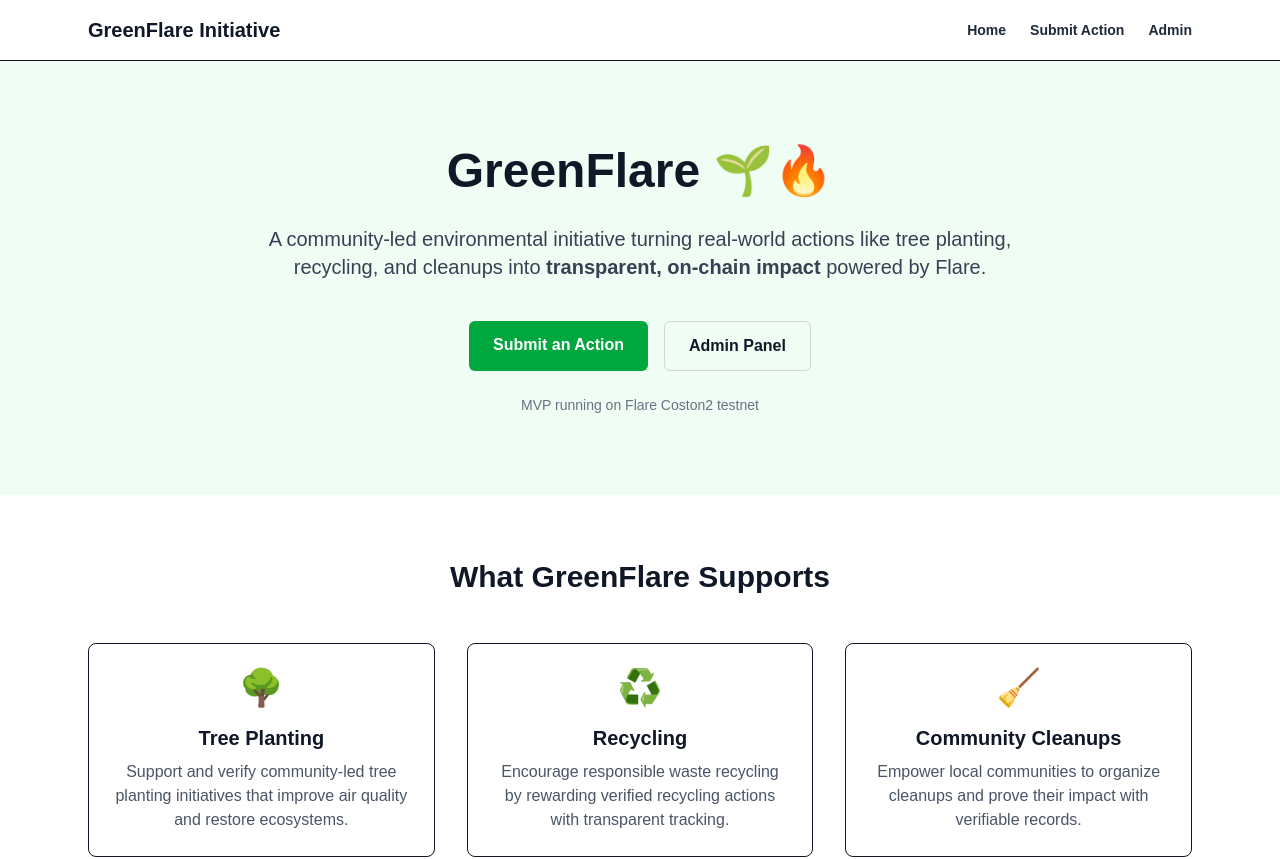
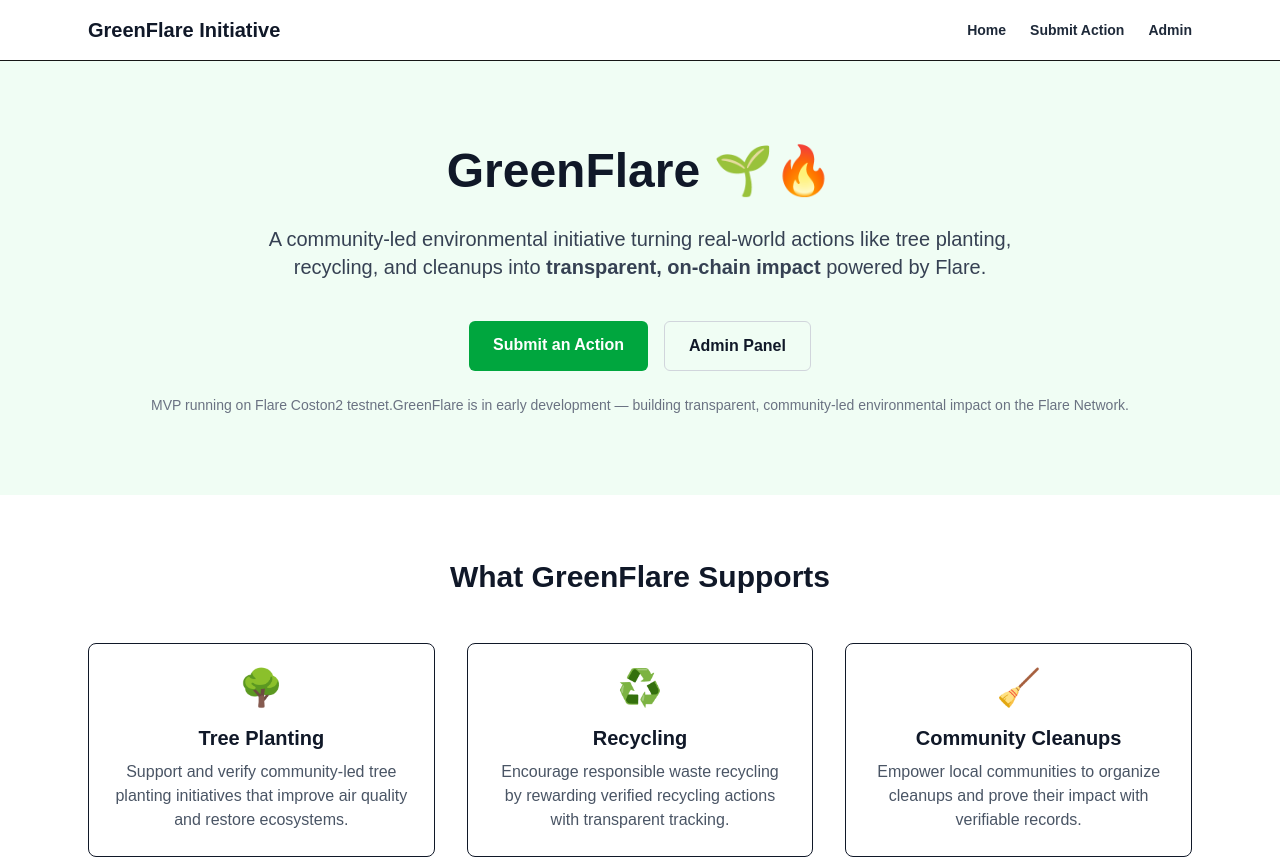
Before and after one commit to enigteeworld/greenflareinitiative, a Next.js app: page / in a window 1280 px wide. Shown: the top 859 px of the page. Built offline with nearby package versions, Linux system fonts and the light colour scheme.

Commit message:
Add early development status banner to homepage

```diff
--- a/app/page.tsx
+++ b/app/page.tsx
@@ -36,7 +36,9 @@
           </div>
 
           <p className="mt-6 text-sm text-gray-500">
-            MVP running on Flare Coston2 testnet
+            MVP running on Flare Coston2 testnet.GreenFlare is in early development — building
+transparent,
+      community-led environmental impact on the Flare Network.
           </p>
         </div>
       </section>
```
